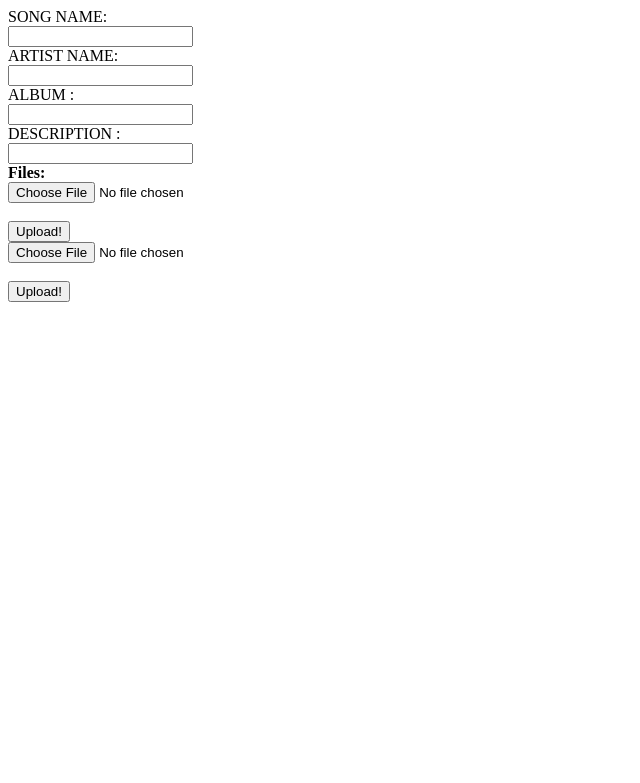
After one commit to DesignrKnight/Music_Website, a Flask app: template templates/update.html in a window 1280 px wide. The commit adds this page. Shown: the top 783 px of the page, without its empty margins (0-640 px from the left). Run offline with Flask 2, Linux system fonts and the light colour scheme; the template is opened without the code that fills it, so the values that code supplies are empty.

Commit message:
updates01

```diff
--- a/app.py
+++ b/app.py
@@ -45,21 +45,6 @@ class ProductSchema(ma.Schema):
 # Init schema
 product_schema = ProductSchema()
 products_schema = ProductSchema(many=True)
-
-# Create a Product
-@app.route('/product', methods=['POST'])
-def add_product():
-  name = request.json['name']
-  description = request.json['description']
-  artist = request.json['artist']
-  album = request.json['album']
-
-
-  new_product = Product(name, description, artist, album)
-  db.session.add(new_product)
-  db.session.commit()
-
-  return product_schema.jsonify(new_product)
 
 
 #Upload Song
@@ -112,7 +97,6 @@ def delete_product(id):
   product = Product.query.get(id)
   db.session.delete(product)
   db.session.commit()
-
   return product_schema.jsonify(product)
 
 @app.route("/upload", methods=["POST"])
--- a/templates/base.html
+++ b/templates/base.html
@@ -5,7 +5,11 @@
     <title>MUSIC WEBSITE</title>
     <meta charset="utf-8" />
     <meta name="viewport" content="width=device-width, initial-scale=1" />
-    <link href="https://unpkg.com/tailwindcss@^1.0/dist/tailwind.min.css" rel="stylesheet">
+    <link rel="stylesheet" href="https://stackpath.bootstrapcdn.com/bootstrap/4.5.2/css/bootstrap.min.css"
+    integrity="sha384-JcKb8q3iqJ61gNV9KGb8thSsNjpSL0n8PARn9HuZOnIxN0hoP+VmmDGMN5t9UJ0Z" crossorigin="anonymous">
+  <script src="https://stackpath.bootstrapcdn.com/bootstrap/4.5.2/js/bootstrap.min.js"
+    integrity="sha384-B4gt1jrGC7Jh4AgTPSdUtOBvfO8shuf57BaghqFfPlYxofvL8/KUEfYiJOMMV+rV"
+    crossorigin="anonymous"></script>
 
     <link rel="stylesheet" href="{{ url_for('static', filename='css/index.css') }}">
 
--- /dev/null
+++ b/templates/update.html
@@ -0,0 +1,81 @@
+<head>
+        <title>Upload</title>
+        <script src="https://ajax.googleapis.com/ajax/libs/jquery/1.12.0/jquery.min.js"></script>
+      </head>
+
+      <body>
+
+        <form id="upload-form" action="{{ url_for('upload') }}" method="PUT" enctype="multipart/form-data">
+          <label for="Sname"> SONG NAME:</label><br>
+          <input type="text" id="name" name="Sname"><br>
+
+          <label for="Aname"> ARTIST NAME:</label><br>
+          <input type="text" id="name" name="Aname"><br>
+
+          <label for="name"> ALBUM :</label><br>
+          <input type="text" id="name" name="name"><br>
+
+          <label for="Dname"> DESCRIPTION :</label><br>
+          <input type="text" id="name" name="Dname"><br>
+
+          <strong>Files:</strong><br>
+
+          <input id="audio-picker" type="file" name="audiofile" accept="audio/mp3">
+          <div id="msg">
+            <br>
+          </div>
+          <input type="submit" value="Upload!" id="upload-audiobutton">
+          <br>
+
+          <input id="file-picker" type="file" name="file" accept="image/*">
+          <div id="msg">
+            <br>
+          </div>
+          <input type="submit" value="Upload!" id="upload-button">
+        </form>
+      </body>
+      <script>
+
+        $("#audio-picker").change(function () {
+
+          var input = document.getElementById('audio-picker');
+
+          for (var i = 0; i < input.files.length; i++) {
+            var ext = input.files[i].name.substring(input.files[i].name.lastIndexOf('.') + 1).toLowerCase()
+
+            if (ext == 'mp3') {
+              $("#msg").text("Files are supported")
+            }
+            else {
+              $("#msg").text("Files are NOT supported")
+              document.getElementById("audio-picker").value = "";
+            }
+
+          }
+
+
+        });
+
+        $("#file-picker").change(function () {
+
+          var input = document.getElementById('file-picker');
+
+          for (var i = 0; i < input.files.length; i++) {
+            var ext = input.files[i].name.substring(input.files[i].name.lastIndexOf('.') + 1).toLowerCase()
+
+            if ((ext == 'jpg') || (ext == 'png')) {
+              $("#msg").text("Files are supported")
+            }
+            else {
+              $("#msg").text("Files are NOT supported")
+              document.getElementById("file-picker").value = "";
+            }
+
+          }
+
+
+        });
+
+      </script>
+
+      </html>
```
Also changed, not shown: templates/index.html (+20 -20 lines), templates/song.html (+14 -31 lines), db.sqlite, static/imageuploads/Adele.jpg (added), static/imageuploads/perfect.jpg (added), static/imageuploads/photo.jpg (added), templates/delete.html (added), 3 other files.
